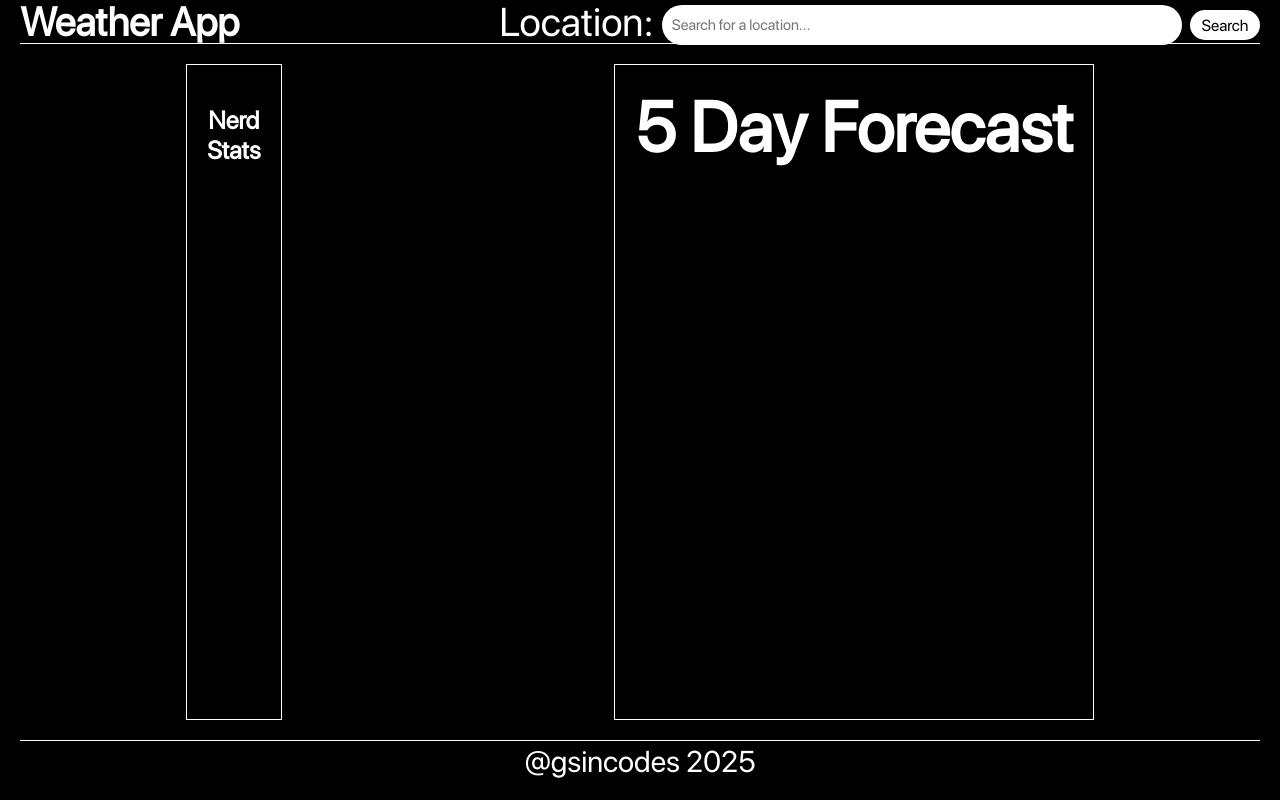
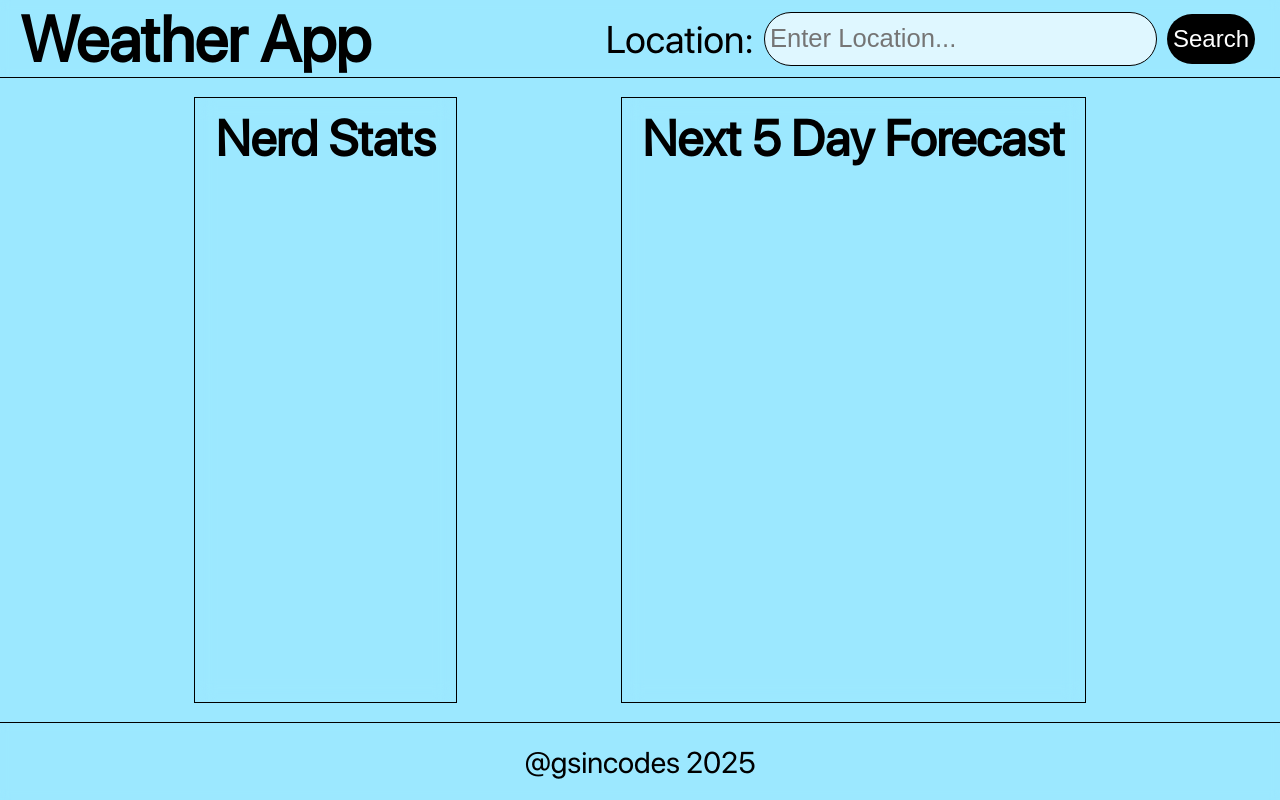
Before and after one commit to gsincodes/weather-app, a website built with webpack: page src/template.html in a window 1280 px wide. Built offline with nearby package versions, Linux system fonts and the light colour scheme; no server answers.

Commit message:
add new style

```diff
--- a/package.json
+++ b/package.json
@@ -4,7 +4,8 @@
   "description": "",
   "main": "index.js",
   "scripts": {
-    "test": "echo \"Error: no test specified\" && exit 1"
+    "test": "echo \"Error: no test specified\" && exit 1",
+    "start": "NODE_ENV=development npx webpack serve"
   },
   "keywords": [],
   "author": "",
--- a/src/styles.css
+++ b/src/styles.css
@@ -7,53 +7,113 @@ html, body{
     height: 100dvh;
     margin: 0;
     padding: 0;
-}
-
-#full-page{
-    height: 100%;
-    /* background-color: black; */
-}
-
-#website-structure{
-    height: 100%;
-    display: grid;
-    grid-template-rows: min(100px, 8vh) 1fr min(100px, 10vh);
-    background-color: black;
-    max-width: 100%;
-}
-
-#header{
-    grid-row: 1/2;
-    display: flex;
-    justify-content:space-between;
-    align-items: center;
-    margin: 0 20px;
-    border-bottom: 1px solid white;
-    backdrop-filter: blur(5px);
-    color: white;
     font-family: 'Sf pro';
-    font-size: 40px;
-    margin-bottom: 20px;
-    max-width: 100%;
-}
-
-#logo{
-    font-weight: 700;
-    /* min-width: 250px; */
-    /* min-width:fit-content; */
+    background-color: rgb(156, 232, 255);
 }
 
 #Weather-Images{
     position: absolute;
     height: 100%;
+    width: 100vw;
+    object-fit: cover;
+    z-index: -1;
+
+}
+
+#website-structure{
+    height: 100%;
     width: 100%;
-    object-fit: cover;
+    display: grid;
+    grid-template-rows: 1fr 8fr 1fr;
+    gap: 10px;
+
+    /* @media (max-width: 600px) {
+        grid-template-rows: 2fr 7fr 1fr
+    } */
+}
+
+#header{
+    backdrop-filter: blur(5px);
+    display: flex;
+    justify-content: space-between;
+    width: 100%;
+    @media (max-width: 1024px) {
+        display: grid;
+        grid-template-rows: 3fr 2fr;
+        grid-template-columns: 1fr;
+    }
+    @media (min-width: 1024px) {
+        border-bottom: 1px solid rgb(0, 0, 0);
+    }
+}
+
+#logo{
+    font-weight: 700;
+    min-width: fit-content;
+    font-size: clamp(3rem,5vw,4rem);
+    display: flex;
+    justify-content: start;
+    align-items: center;
+    @media (max-width: 425px) {
+        justify-content: center;
+    }
+    @media (max-width: 1024px) {
+        border-bottom: 1px solid rgb(0, 0, 0);
+    }
+}
+
+#logo-text{
+    @media (min-width: 425px) {
+        margin-left: 20px;
+    }
+}
+
+#search-form{
+    padding: 5px;
+    display: flex;
+    flex: 1;
+    align-items: center;
+    justify-content: center;
+    @media (min-width: 1024px) {
+        justify-content: flex-end;
+        margin-right: 20px;
+    }
+}
+
+label{
+    font-size: clamp(1.5rem,3vw,3rem);
+    display: flex;
+    align-items: center;
+    margin-right: 10px;
+}
+
+input{
+    height: clamp(20px,10vw,50px);
+    border-radius: 50px;
+    border-style: none;
+    border: 1px solid black;
+    padding-left: 5px;
+    font-size: clamp(1rem,2vw,2rem);
+    width: clamp(100px, 30vw, 450px);
+    margin-right: 10px;
+    background-color: rgb(223, 247, 255);
+}
+
+#search-button{
+    height: clamp(20px,10vw,50px);
+    width: fit-content;
+    border-radius: 30px;
+    border-style: none;
+    background-color: black;
+    color: white;
+    padding: auto;
+    font-size: clamp(1rem,3vw,1.5rem);
 }
 
 img{
     width: 100%;
     height: 100%;
-    object-fit: cover;
+    object-fit:cover;
 }
 
 .visibility{
@@ -62,92 +122,148 @@ img{
 
 #content{
     margin: 0 20px;
+    row-gap: 20px;
+    display: grid;
+    place-items: center;
+    @media (min-width: 768px) {
         display: flex;
-    justify-content:space-around;
+        gap: 10px;
+        justify-content: space-evenly;
+        padding: 20px;
+    }
 }
 
 .blur{
     backdrop-filter: blur(10px);
 }
 
-#search-form{
-    text-align: end;
-    max-width:fit-content;
-}
-
-input{
-    width: 500px;
-    vertical-align:middle;
-    border-style: none;
-    height: 40px;
-    border-radius: 30px;
-    padding: 0 10px;
-    font-size: 15px;
-    font-family: 'Sf pro';
-}
-
 input:focus{
     outline: none;
 }
 
-#search-button{
-    vertical-align: middle;
-    height: 30px;
-    width: 70px;
-    border-radius: 20px;
-    font-family: 'sf pro';
-    font-size: medium;
-    cursor: pointer;
-    background-color: white;
-    border-style: none;
+#today-stats{
+    border: 1px solid rgb(0, 0, 0);
+
+    backdrop-filter: blur(10px);
+    height: fit-content;
+    padding: 10px;
+    width: clamp(250px,80vw,450px);
+    @media (min-width: 768px) {
+        width: fit-content;
+        height: 100%;
+        padding: 10px 20px;
+    }
 }
 
-#today-stats{
-    max-width:min-content;
-    border: 1px solid white;
-    /* margin-top: 30px; */
-    /* background-color: gray; */
-    backdrop-filter: blur(20px);
-    /* position: relative; */
-    /* left: 100px; */
-    text-align: left;
-    padding: 20px;
-    color: white;
-    font-family: 'Sf pro';
-    font-size: 30px;
-    margin: 0 20px;
-    /* margin-bottom: 20px; */
+#stat-container{
+    display: grid;
+    grid-template-columns: 1fr;
+    flex: 1;
+    grid-auto-rows: max-content;
 }
 
-#today-stats > div {
-    /* border-bottom: 1px solid white; */
-    margin: 20px 0;
+#temp-grid{
+    font-size: 60px;
+    font-weight: 900;
+    @media (min-width: 768px) {
+        font-size: clamp(60px, 10vw, 100px);
+    }
 }
 
-#temp-C{
-    font-size: 100px;
-    font-weight: bold;
+#info-grid{
+    #locationDiv{
+        font-size: 25px;
+        font-weight: 600;
+        @media (min-width: 768px) {
+            font-size: clamp(20px, 4vw, 50px);
+        }
+    }
+    #date{
+        font-size: 25px;
+        font-weight: 600;
+        @media (min-width: 768px) {
+            ffont-size: clamp(20px, 4vw, 50px);
+        }
+    }
+    #condition{
+        font-size: 15px;
+        @media (min-width: 768px) {
+            font-size: clamp(15px, 5vw, 30px);
+        }
+    }
+    #description{
+        font-size: 15px;
+        @media (min-width: 768px) {
+            font-size: clamp(15px, 5vw, 30px);
+        }
+    }
 }
 
-#locationDiv{
-    font-weight: 700;
-    font-size: 40px;
-}
-
-#date{
-    /* text-align: right; */
-    font-size: 20px;
+#nerd-stats{
+    font-size: 15px;
+    @media (min-width: 768px) {
+        font-size: clamp(15px, 4vw, 30px);
     }
 
     #nerd-stats-header{
-    text-align: center;
-    font-weight: bold;
-    margin-bottom: 10px;
+        font-size: 25px;
+        font-weight: 600;
+        @media (min-width: 768px) {
+            font-size: clamp(20px, 4vw, 50px);
+        }
+    }
 }
 
-#nerd-stats{
+#forecast{
+    border: 1px solid rgb(0, 0, 0);
+    backdrop-filter: blur(10px);
+    padding: 10px;
+    width: clamp(250px,80vw,450px);
+    @media (min-width: 768px) {
+        width: fit-content;
+        height: 100%;
+        padding: 10px 20px;
+    }
+}
+
+#forecast-container{
+    display: grid;
+    grid-auto-rows: max-content 1fr;
+    grid-template-columns: 1fr;
+    height: 100%;
+
+    #forecast-header {
         font-size: 25px;
+        font-weight: 600;
+        @media (min-width: 768px) {
+            font-size: clamp(20px, 4vw, 50px);
         }
+    }
+    #forecast-body{
+        display: flex;
+        flex-direction: column;
+        justify-content: space-evenly;
+        height: 100%;
+        .forecast-date-text{
+            font-size: 15px;
+            font-weight: 600;
+            @media (min-width: 768px) {
+                font-size: clamp(15px, 4vw, 30px);
+            }
+        }
+        .daily-stat{
+            font-size: 15px;
+            @media (min-width: 768px) {
+                font-size: clamp(10px, 3vw, 20px);
+            }
+        }
+    }
+}
+
+
+
+
+
 
 #loading-data{
     position: absolute;
@@ -156,38 +272,15 @@ input:focus{
     top: 50%;
     left: 50%;
     transform: translate(-50%, -50%);
-    border: 1px solid white;
+    border: 1px solid rgb(0, 0, 0);
     display: flex;
     text-align: center;
     align-items: center;
-    color: white;
+    color: rgb(0, 0, 0);
     font-family: 'Sf pro';
     font-size: 30px;
     display: none;
     backdrop-filter: blur(10px);
-}
-
-#forecast{
-    /* height: 700px; */
-    max-width:max-content;
-    border: 1px solid white;
-    /* position: absolute; */
-    /* top: 10%; */
-    /* right: 10%; */
-    backdrop-filter: blur(10px);
-    color: white;
-    font-family: 'Sf pro';
-    /* text-align: center; */
-    padding: 20px;
-    /* display: flex; */
-    margin: 0 20px;
-}
-
-#forecast-header {
-    /* border-bottom: 1px solid black; */
-    font-weight: bold;
-    font-size: 70px;
-    margin-bottom: 20px;
 }
 
 /* #forecast-body > div{
@@ -196,31 +289,19 @@ input:focus{
     margin: 20px 0;
 } */
 
-.daily-stat{
-    margin-bottom: 20px;
-    font-size: 20px;
-}
 
-#forecast-body > .forecast-date-text{
-    font-size: 30px;
-    font-weight: bold;
-    /* margin: 0 0; */
-}
 
 #footer{
-    grid-row: 3/4;
     display: flex;
     justify-content: center;
     align-items: center;
-    border-top: 1px solid white;
-    margin: 20px;
+    border-top: 1px solid rgb(0, 0, 0);
     backdrop-filter: blur(5px);
-    color: white;
-    font-family: 'Sf pro';
-    font-size: 30px;
+    color: rgb(0, 0, 0);
+    font-size: clamp(20px, 5vw, 30px);
 }
 
-@media (max-width: 600px) {
+/* @media (max-width: 600px) {
 
     html, body{
         overflow-y: scroll;
@@ -259,4 +340,4 @@ input:focus{
     input{
         width: 300px;
     }
-}
+} */
--- a/src/template.html
+++ b/src/template.html
@@ -6,7 +6,6 @@
     <title>Document</title>
 </head>
 <body>
-    <div id="full-page">
     <div id="Weather-Images">
         <img src="./asset/resource/Images/ritam-baishya-ROVBDer29PQ-unsplash.jpg" alt="" id="partially-cloudy" style="display: none;">
         <img src="./asset/resource/Images/pero-kalimero-9BJRGlqoIUk-unsplash.jpg" alt="" id="cloudy" style="display: none;">
@@ -18,22 +17,27 @@
     </div>
     <div id="website-structure">
         <div id="header">
-                <div id="logo">Weather App</div>
-                <div id="search-form">
-                    <form>
+            <div id="logo">
+                <div id="logo-text">Weather App</div>
+            </div>
+            <form id="search-form">
                 <label for="location">Location:</label>
-                        <input type="text" id="location" name="Location" placeholder="Search for a location...">
+                <input type="text" id="location" name="Location" placeholder="Enter Location...">
                 <button id="search-button">Search</button>
             </form>
         </div>
-            </div>
         <div id="content">
             <div id="today-stats">
+                <div id="stat-container">
+                    <div id="temp-grid">
+                        <div id="temp-C"></div>
+                    </div>
+                    <div id="info-grid">
+                        <div id="locationDiv"></div>
                         <div id="date"></div>
-                    <div id="temp-C"></div>
-                    <div id="locationDiv"></div>
                         <div id="condition"></div>
                         <div id="description"></div>
+                    </div>
                     <div id="nerd-stats">
                         <div id="nerd-stats-header">Nerd Stats</div>
                         <div id="feels-like"></div>
@@ -44,22 +48,24 @@
                         <div id="sunset"></div>
                     </div>
                 </div>
+            </div>
             <div id="forecast">
-                    <div id="forecast-header">5 Day Forecast</div>
+                <div id="forecast-container">
+                    <div id="forecast-header">Next 5 Day Forecast</div>
                     <div id="forecast-body">
 
                     </div>
                 </div>
             </div>
-
+        </div>
         <div id="footer">@gsincodes 2025</div>
+    </div>
     <div id="loading-data">
         <p>
-                    Loading data!!!
-                    <br />Your patience is appeciated.
+            Loading data...
+            <br />
+            Please wait
         </p>
-            </div>
-        </div>
     </div>
 </body>
 </html>
--- a/webpack.config.js
+++ b/webpack.config.js
@@ -9,7 +9,8 @@ module.exports = {
         path: path.resolve(__dirname, 'dist'),
         // publicPath: process.env.NODE_ENV === 'production' ? '/weather-app/' : '/', // This makes it run on both local host and gh-pages.
         // publicPath: "/", //This make it run only on local host.
-        publicPath: "/weather-app/", // This makes it run on gh-pages.
+        // use npm start to start the dev server
+        publicPath: process.env.NODE_ENV === "production" ? "/weather-app/" : "/", // This makes it run on gh-pages.
         clean: true,
     },
     devtool: "eval-source-map",
```
Also changed, not shown: 1 other file. Lines whose indentation alone changed are shown as unchanged.
